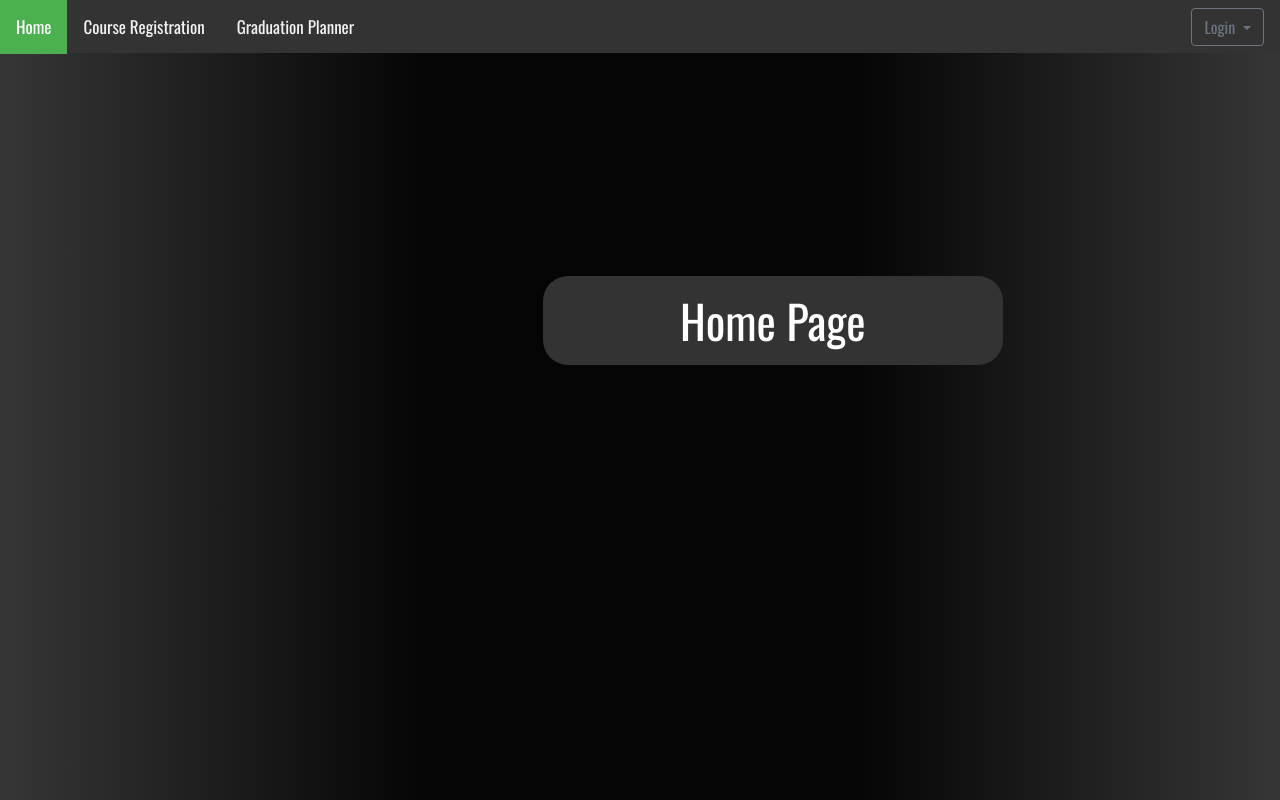
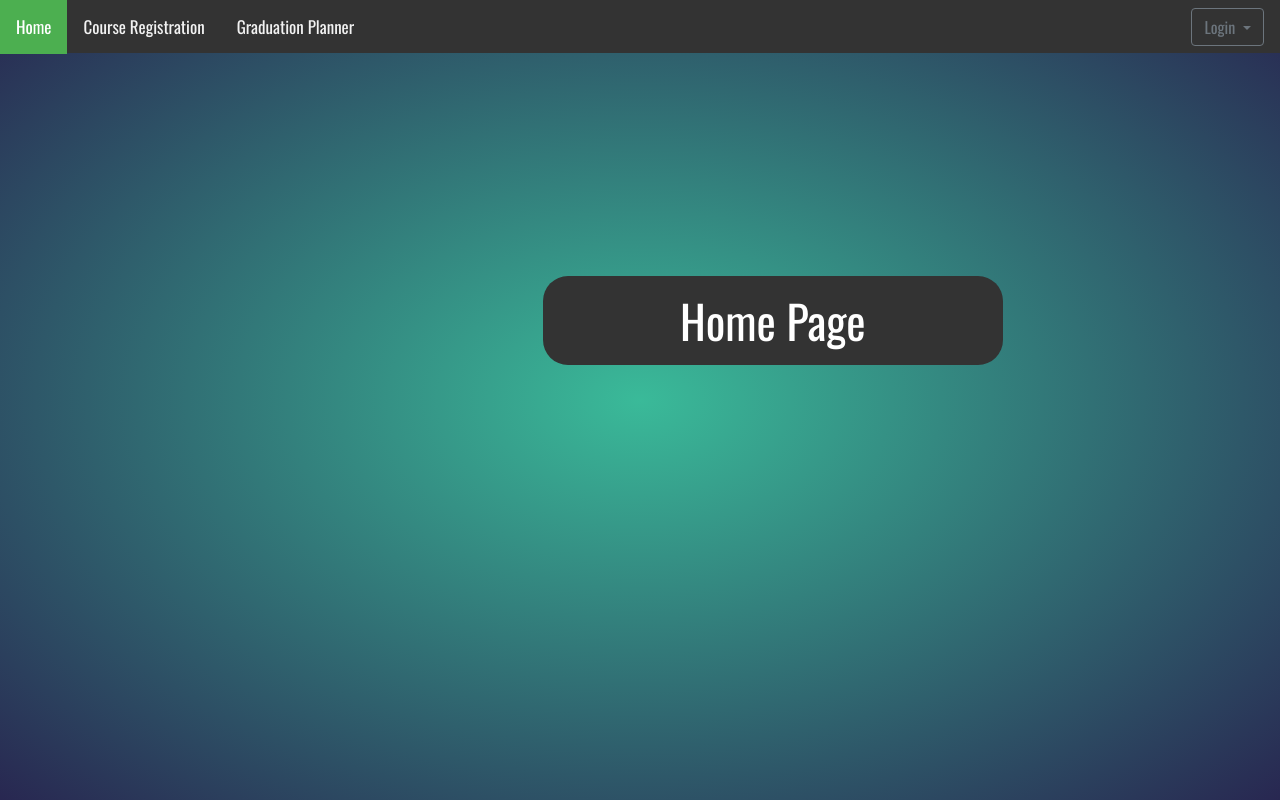
Before and after one commit to Hyuan6/CSE-111-Course-Registrar, a Django app: page /CourseReg/ in a window 1280 px wide. Run offline with Django 3.2, Linux system fonts and the light colour scheme; some libraries are stand-ins or nearby versions.

Commit message:
Updated Color Gradients

```diff
--- a/CourseRegistrar/RegistrationPage/static/RegistrationPage/Homepage.css
+++ b/CourseRegistrar/RegistrationPage/static/RegistrationPage/Homepage.css
@@ -5,7 +5,7 @@ html {
 body {
     font-family: 'Oswald', sans-serif !important;
     height: 100%;
-    background-image: linear-gradient(to right, rgb(54, 54, 54), rgb(5, 5, 5), rgb(5, 5, 5), rgb(54, 54, 54))
+    background-image: radial-gradient(rgb(58, 186, 153), rgb(40, 39, 81))
 }
 
 .container {
--- a/CourseRegistrar/RegistrationPage/static/RegistrationPage/templateCSS.css
+++ b/CourseRegistrar/RegistrationPage/static/RegistrationPage/templateCSS.css
@@ -7,7 +7,7 @@ body {
     height: 100%;
     margin-top: 20px;
     background-color: none !important;
-    background-image: linear-gradient(to right, rgb(54, 54, 54), rgb(5, 5, 5), rgb(5, 5, 5), rgb(54, 54, 54))
+    background-image: radial-gradient(rgb(58, 186, 153), rgb(40, 39, 81))
 }
 
 .container {
```
